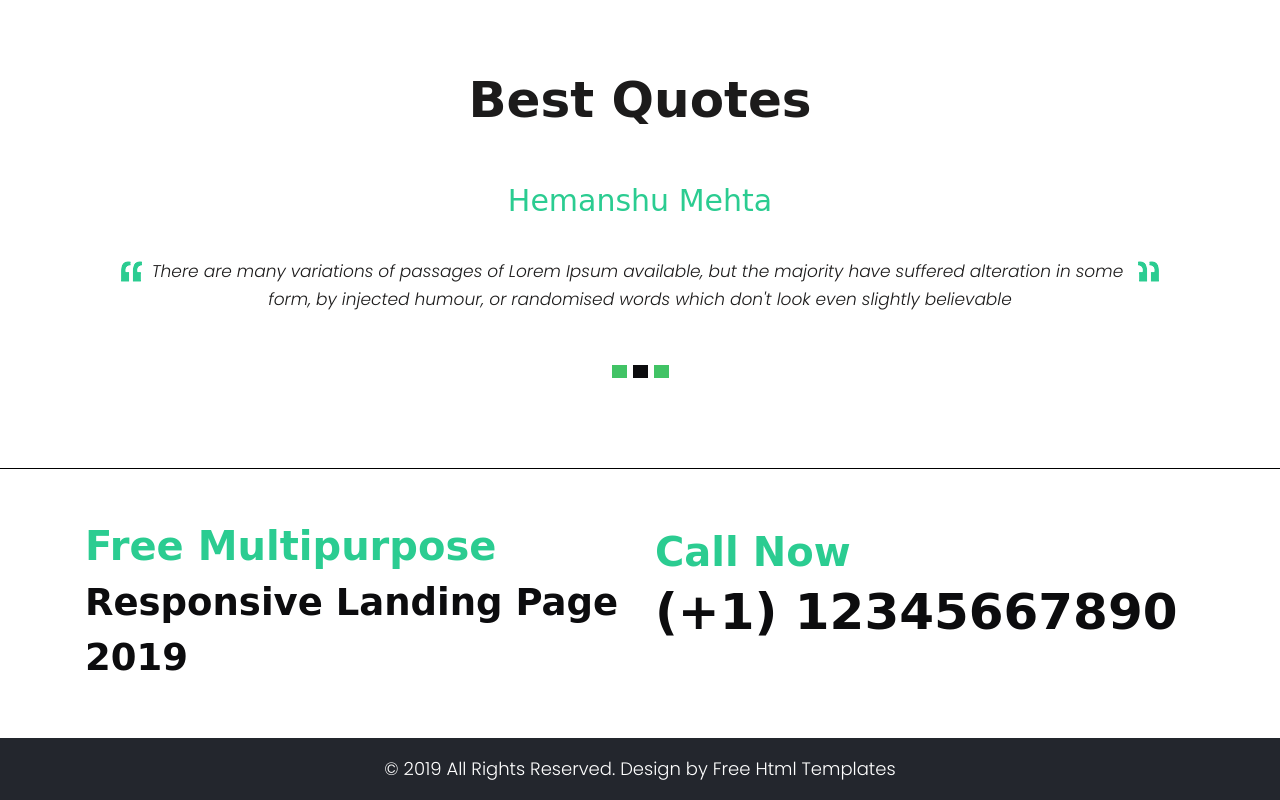
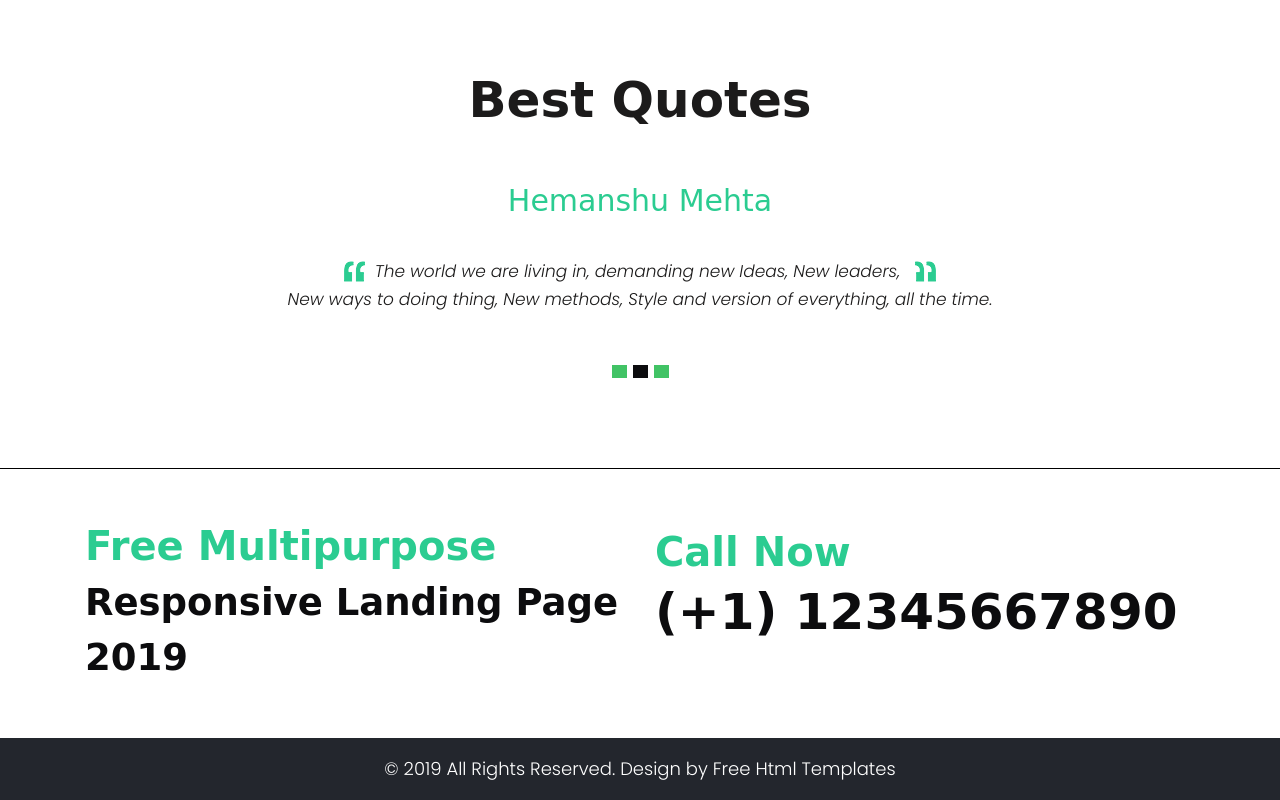
Before and after one commit to HMehta1658/honormarketingtld.github.io, a plain HTML site: page index.html in a window 1280 px wide. Shown: the part 3692-4492 px from the top of the page. Drawn offline with nearby package versions, Linux system fonts and the light colour scheme; a web font is replaced by a local one.

Commit message:
Update index.html

```diff
--- a/index.html
+++ b/index.html
@@ -257,7 +257,7 @@
                                     <div  class="col-md-12">
                                        <div class="test_box">
                                           <h3>Hemanshu Mehta</h3>
-                                          <p><i class="padd_rightt0"><img src="images/te1.png" alt="#"/></i>There are many variations of passages of Lorem Ipsum available, but the majority have suffered alteration in some <i class="padd_leftt0"><img src="images/te2.png" alt="#"/></i> <br>form, by injected humour, or randomised words which don't look even slightly believable</p>
+                                          <p><i class="padd_rightt0"><img src="images/te1.png" alt="#"/></i>The world we are living in, demanding new Ideas, New leaders, <i class="padd_leftt0"><img src="images/te2.png" alt="#"/></i> <br>New ways to doing thing, New methods, Style and version of everything, all the time.</p>
                                        </div>
                                     </div>
                                  </div>
@@ -271,7 +271,7 @@
                                     <div  class="col-md-12">
                                        <div class="test_box">
                                           <h3>Hemanshu Mehta</h3>
-                                          <p><i class="padd_rightt0"><img src="images/te1.png" alt="#"/></i>There are many variations of passages of Lorem Ipsum available, but the majority have suffered alteration in some <i class="padd_leftt0"><img src="images/te2.png" alt="#"/></i> <br>form, by injected humour, or randomised words which don't look even slightly believable</p>
+                                          <p><i class="padd_rightt0"><img src="images/te1.png" alt="#"/></i>The world we are living in, demanding new Ideas, New leaders, <i class="padd_leftt0"><img src="images/te2.png" alt="#"/></i> <br>New ways to doing thing, New methods, Style and version of everything, all the time.</p>
                                        </div>
                                     </div>
                                  </div>
@@ -285,7 +285,7 @@
                                     <div  class="col-md-12">
                                        <div class="test_box">
                                           <h3>Hemanshu Mehta</h3>
-                                          <p><i class="padd_rightt0"><img src="images/te1.png" alt="#"/></i>There are many variations of passages of Lorem Ipsum available, but the majority have suffered alteration in some <i class="padd_leftt0"><img src="images/te2.png" alt="#"/></i> <br>form, by injected humour, or randomised words which don't look even slightly believable</p>
+                                          <p><i class="padd_rightt0"><img src="images/te1.png" alt="#"/></i>The world we are living in, demanding new Ideas, New leaders, <i class="padd_leftt0"><img src="images/te2.png" alt="#"/></i> <br>New ways to doing thing, New methods, Style and version of everything, all the time.</p>
                                        </div>
                                     </div>
                                  </div>
```
